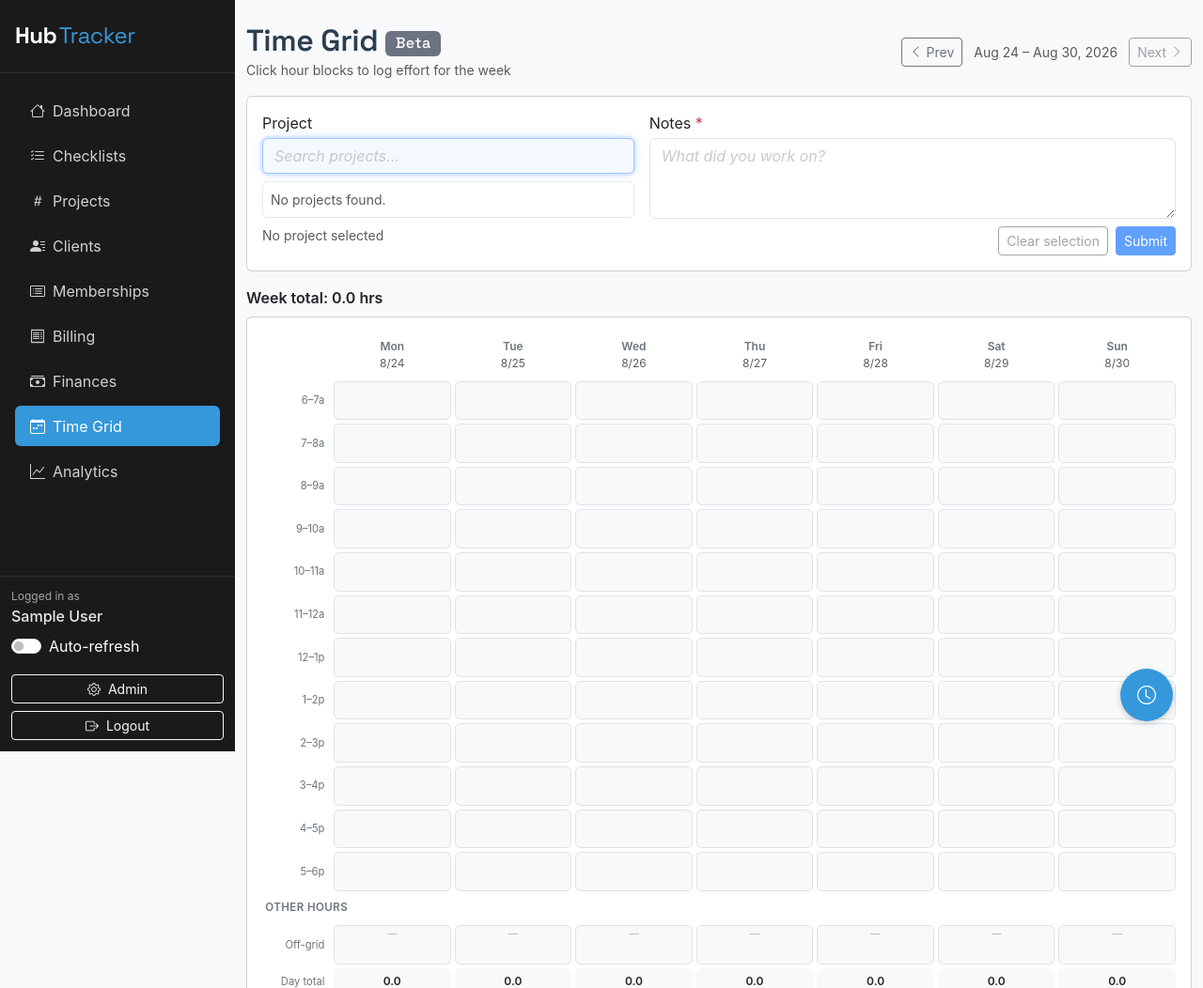
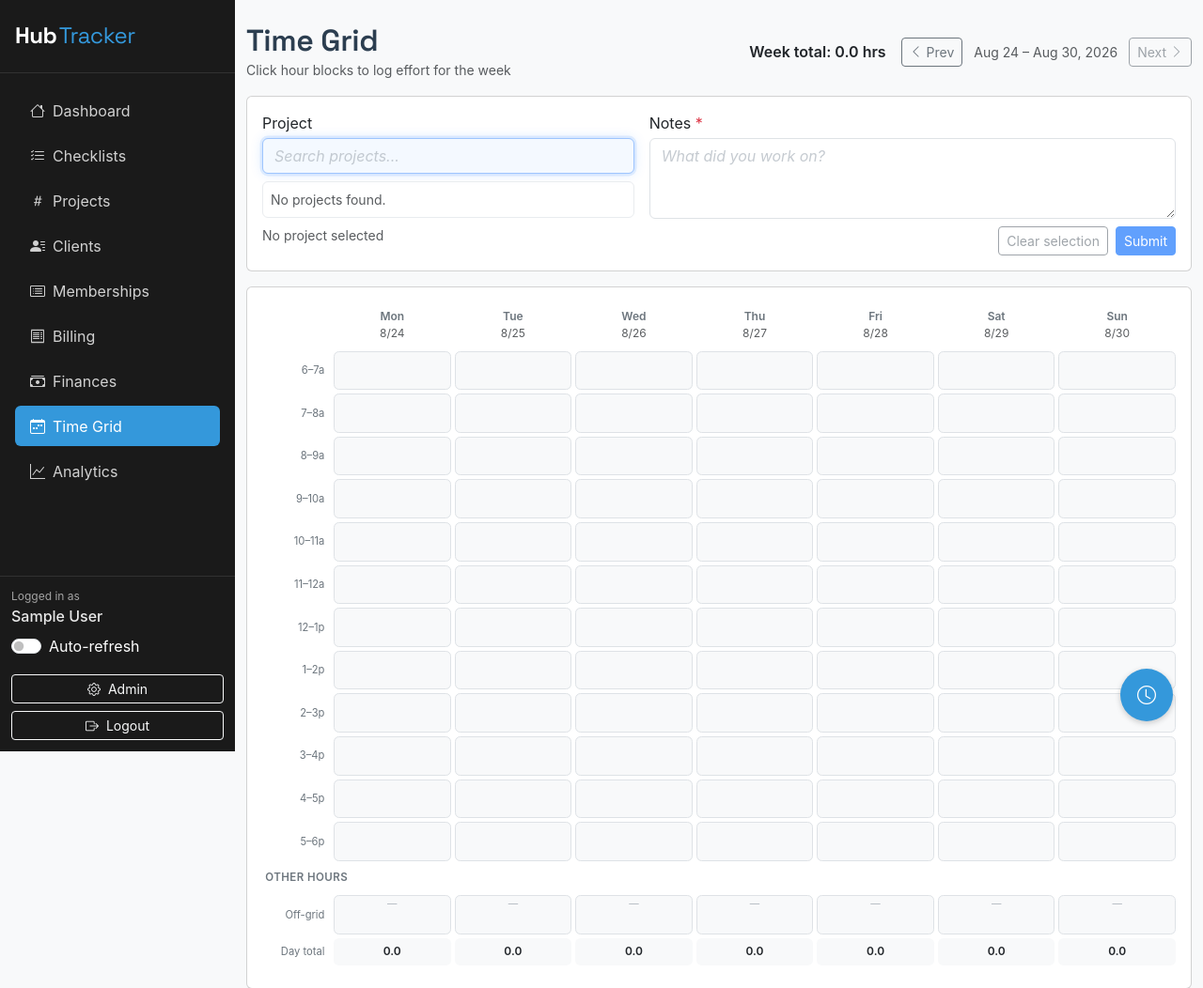
Before and after one commit to Neurotech-Hub/HubTracker, a Flask app: page /time-grid in a window 1280 px wide. Shown: the top 1052 px of the page at 94% size. Run offline with Flask 3, Linux system fonts and the light colour scheme; the visitor is signed in with stand-in values (Sample User, id 1); data that the repository does not hold is empty; some libraries are stand-ins or nearby versions.

Commit message:
Show Time Grid week total in the header and drop the Beta badge.
Co-authored-by: Cursor <cursoragent@cursor.com>

```diff
--- a/static/js/time-grid.js
+++ b/static/js/time-grid.js
@@ -367,7 +367,7 @@
             }
         }
 
-        if (weekData) {
+        if (weekData && weekTotalEl) {
             weekTotalEl.textContent = `Week total: ${Number(weekData.week_total_hours || 0).toFixed(1)} hrs`;
         }
 
@@ -396,7 +396,9 @@
             renderGrid();
         } catch (err) {
             console.error(err);
-            weekTotalEl.textContent = 'Week total: error loading data';
+            if (weekTotalEl) {
+                weekTotalEl.textContent = 'Week total: error loading data';
+            }
         }
     }
 
--- a/templates/time_grid.html
+++ b/templates/time_grid.html
@@ -14,9 +14,11 @@
         <div class="col-12">
             <div class="d-flex flex-wrap justify-content-between align-items-center gap-2">
                 <div>
-                    <h2 class="mb-0">Time Grid <span class="badge bg-secondary align-middle fs-6">Beta</span></h2>
+                    <h2 class="mb-0">Time Grid</h2>
                     <small class="text-muted">Click hour blocks to log effort for the week</small>
                 </div>
+                <div class="d-flex flex-wrap align-items-center gap-3">
+                    <div class="fw-semibold" id="weekTotalLabel">Week total: — hrs</div>
                     <div class="d-flex align-items-center gap-2">
                         <a href="{{ url_for('time_grid', week=prev_week.isoformat()) }}" class="btn btn-outline-secondary btn-sm">
                             <i class="bi bi-chevron-left"></i> Prev
@@ -33,6 +35,7 @@
                             Next <i class="bi bi-chevron-right"></i>
                         </a>
                         {% endif %}
+                    </div>
                 </div>
             </div>
         </div>
@@ -75,8 +78,6 @@
         </div>
     </div>
 
-    <div class="fw-semibold mb-2" id="weekTotalLabel">Week total: — hrs</div>
-
     <div class="card mb-3">
         <div class="card-body p-2 p-md-3">
             <div class="time-grid-scroll">
```
Lines whose indentation alone changed are shown as unchanged.
